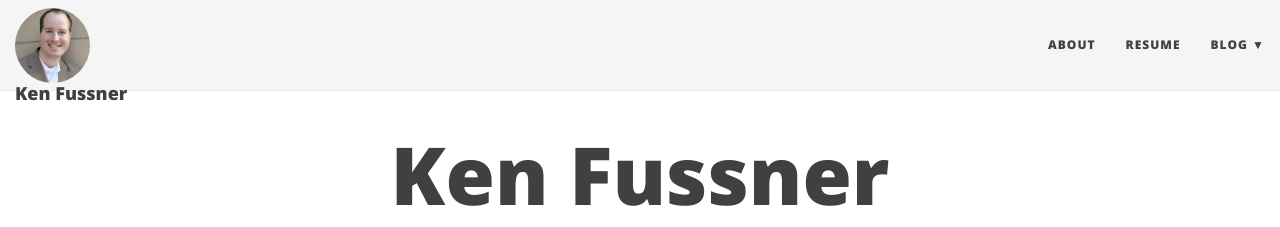
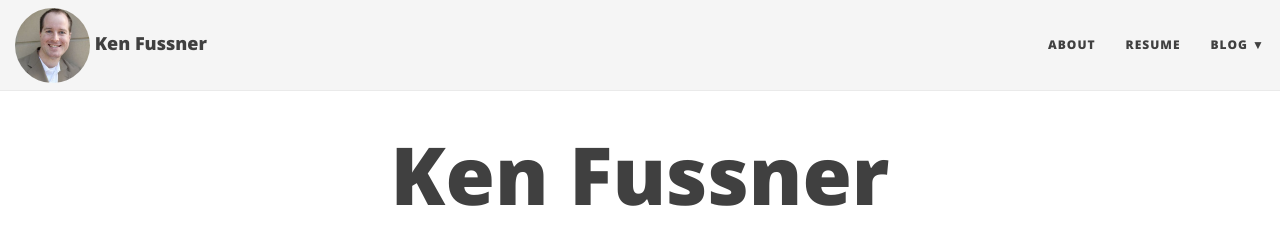
Before and after one commit to kenfussner/kenfussner.github.io, a Jekyll site: the page built from index.html, in a window 1280 px wide. Shown: the top 227 px of the page. Built offline with Jekyll 4.4.1, drawn with Linux system fonts in a browser that asks for light colours; nearby versions of some CDN libraries; the list of posts is cut into pages by our own code.

Commit message:
nav css updates

```diff
--- a/css/main.css
+++ b/css/main.css
@@ -147,8 +147,9 @@
 }
 
 .navbar-custom .img-avatar {
+  display: inline-block;
   width: 75px;
-  transition: all 2s;
+  transition: all .5s ease-in-out;
 }
 .navbar-custom.top-nav-short .img-avatar {
   width: 48px;
```
